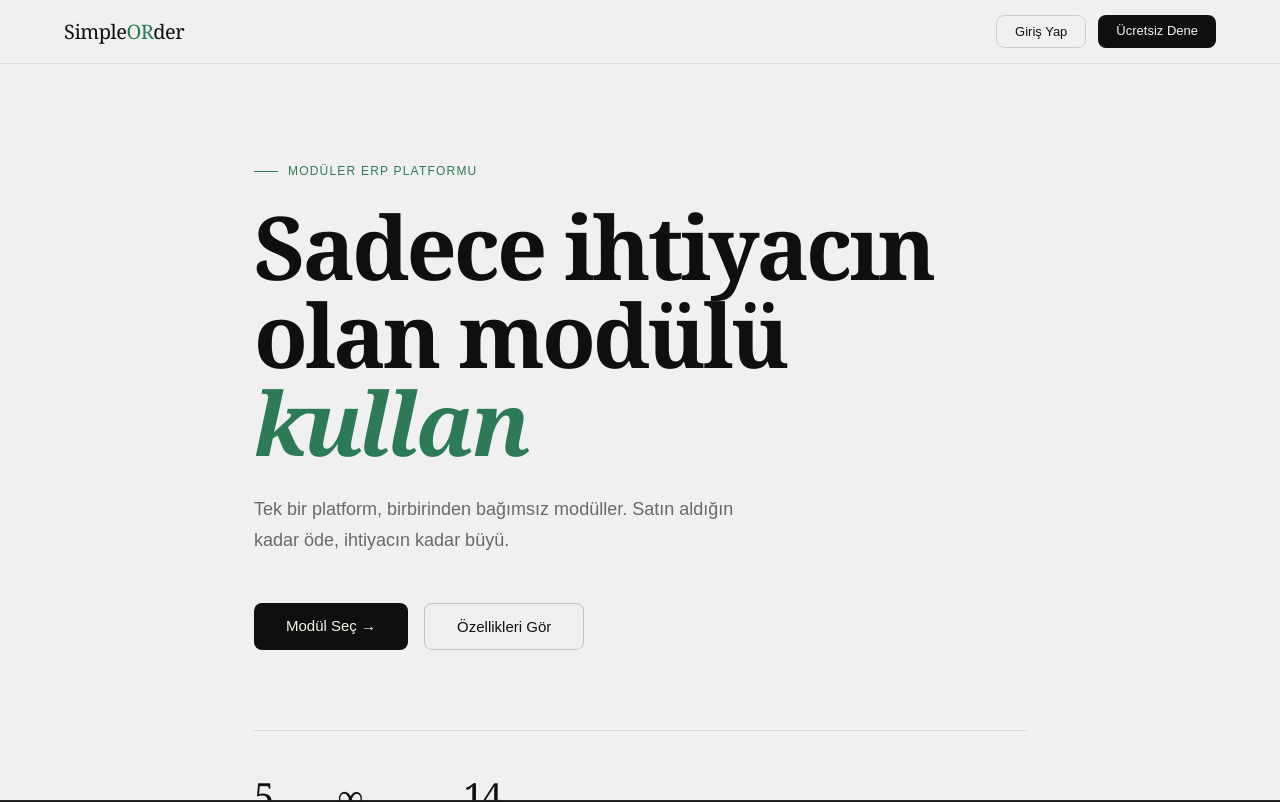
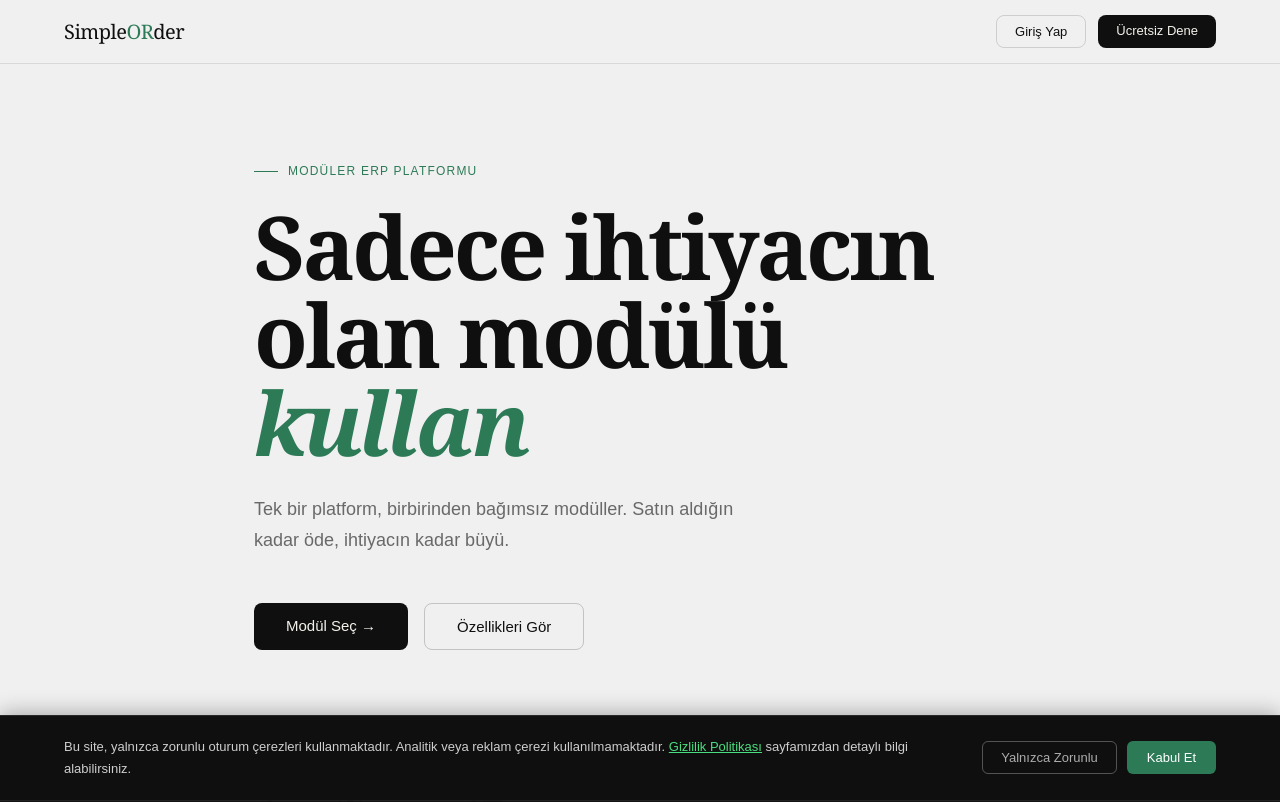
Before and after one commit to minierpproje/nexerp, a Next.js app: page / in a window 1280 px wide. Shown: the top 802 px of the page. Built offline with nearby package versions, Linux system fonts and the light colour scheme.

Commit message:
feat: KVKK uyumlu çerez yönetimi banner ekle

```diff
--- a/src/app/layout.tsx
+++ b/src/app/layout.tsx
@@ -1,6 +1,7 @@
 import type { Metadata } from "next";
 import { Geist, Geist_Mono } from "next/font/google";
 import "./globals.css";
+import CookieConsent from "@/components/CookieConsent";
 
 const geistSans = Geist({
   variable: "--font-geist-sans",
@@ -13,7 +14,7 @@ const geistMono = Geist_Mono({
 });
 
 export const metadata: Metadata = {
-  title: "Create Next App",
+  title: "SimpleORder",
   description: "Generated by create next app",
 };
 
@@ -27,7 +28,10 @@ export default function RootLayout({
       lang="en"
       className={`${geistSans.variable} ${geistMono.variable} h-full antialiased`}
     >
-      <body className="min-h-full flex flex-col">{children}</body>
+      <body className="min-h-full flex flex-col">
+        {children}
+        <CookieConsent />
+      </body>
     </html>
   );
 }
--- /dev/null
+++ b/src/components/CookieConsent.tsx
@@ -0,0 +1,95 @@
+'use client'
+
+import { useState, useEffect } from 'react'
+import Link from 'next/link'
+
+export default function CookieConsent() {
+  const [visible, setVisible] = useState(false)
+
+  useEffect(() => {
+    const pref = localStorage.getItem('cookie_consent')
+    if (!pref) setVisible(true)
+  }, [])
+
+  const accept = () => {
+    localStorage.setItem('cookie_consent', 'accepted')
+    setVisible(false)
+  }
+
+  const reject = () => {
+    localStorage.setItem('cookie_consent', 'essential_only')
+    setVisible(false)
+  }
+
+  if (!visible) return null
+
+  return (
+    <div style={{
+      position: 'fixed',
+      bottom: 0,
+      left: 0,
+      right: 0,
+      zIndex: 9999,
+      background: '#0f0f0f',
+      color: '#f0f0f0',
+      padding: '20px 5vw',
+      display: 'flex',
+      flexWrap: 'wrap',
+      alignItems: 'center',
+      gap: '16px',
+      justifyContent: 'space-between',
+      boxShadow: '0 -2px 20px rgba(0,0,0,0.3)',
+      borderTop: '1px solid rgba(255,255,255,0.1)',
+    }}>
+      <div style={{ flex: '1 1 320px', minWidth: 0 }}>
+        <p style={{ fontSize: 13, fontFamily: 'sans-serif', lineHeight: 1.7, color: 'rgba(240,240,240,0.85)' }}>
+          Bu site, yalnızca zorunlu oturum çerezleri kullanmaktadır. Analitik veya reklam çerezi kullanılmamaktadır.{' '}
+          <Link href="/gizlilik" style={{ color: '#4ade80', textDecoration: 'underline' }}>
+            Gizlilik Politikası
+          </Link>{' '}
+          sayfamızdan detaylı bilgi alabilirsiniz.
+        </p>
+      </div>
+
+      <div style={{ display: 'flex', gap: 10, flexShrink: 0, flexWrap: 'wrap' }}>
+        <button
+          onClick={reject}
+          style={{
+            padding: '8px 18px',
+            fontSize: 13,
+            fontFamily: 'sans-serif',
+            cursor: 'pointer',
+            border: '1px solid rgba(240,240,240,0.3)',
+            borderRadius: 6,
+            background: 'transparent',
+            color: 'rgba(240,240,240,0.7)',
+            transition: 'all 0.15s',
+          }}
+          onMouseOver={e => (e.currentTarget.style.borderColor = 'rgba(240,240,240,0.6)')}
+          onMouseOut={e => (e.currentTarget.style.borderColor = 'rgba(240,240,240,0.3)')}
+        >
+          Yalnızca Zorunlu
+        </button>
+        <button
+          onClick={accept}
+          style={{
+            padding: '8px 20px',
+            fontSize: 13,
+            fontFamily: 'sans-serif',
+            cursor: 'pointer',
+            border: 'none',
+            borderRadius: 6,
+            background: '#2d7a57',
+            color: '#fff',
+            fontWeight: 500,
+            transition: 'background 0.15s',
+          }}
+          onMouseOver={e => (e.currentTarget.style.background = '#236045')}
+          onMouseOut={e => (e.currentTarget.style.background = '#2d7a57')}
+        >
+          Kabul Et
+        </button>
+      </div>
+    </div>
+  )
+}
```
